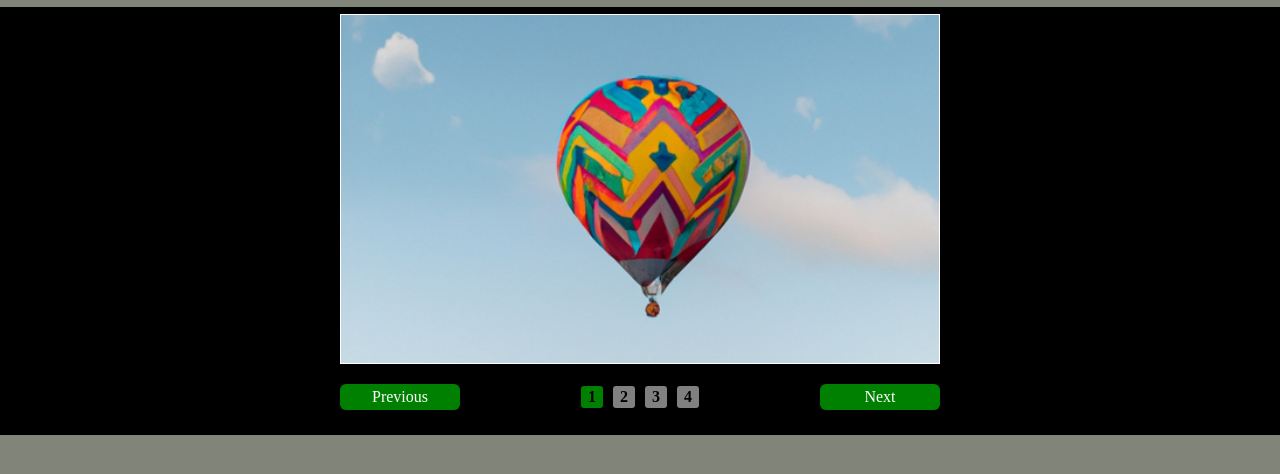
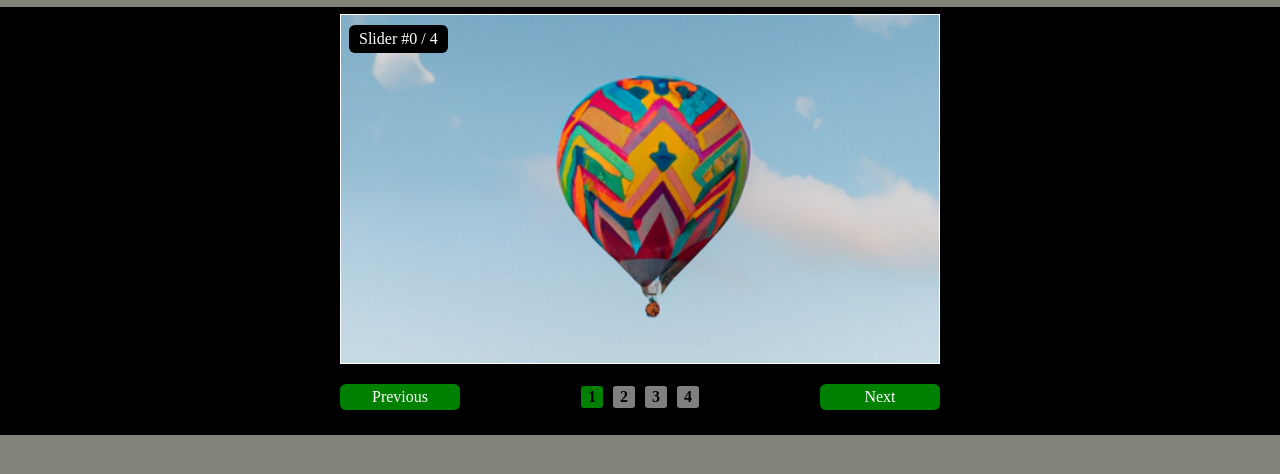
Before and after one commit to MilouMohamed/JavaScript, a website: page PROJECTS/Slider/index_Slider.html in a window 1280 px wide. Both pictures are taken after a click on the element "Previous". Shown: the part 56-530 px from the top of the page. Drawn offline with Linux system fonts and the light colour scheme.

Commit message:
Add files via upload

```diff
--- a/PROJECTS/Slider/Slider_Css.css
+++ b/PROJECTS/Slider/Slider_Css.css
@@ -33,6 +33,7 @@ body {
     padding: 5px 10px;
     border-radius: 6px;
     width: max-content;
+    z-index: 10;
 }
 
 .slider-container img {
--- a/PROJECTS/Slider/Slider_Script.js
+++ b/PROJECTS/Slider/Slider_Script.js
@@ -3,36 +3,39 @@ window.onload = () => {
   let span_Pev = document.querySelector(".next");
   let lesImaes = document.querySelectorAll(".slider-container img");
   let pgCre = document.querySelector(".paginations");
+  let span_slide_nbr = document.getElementById("number-sider");
 
   // Les options
   let currentSlide = 0;
   lesImaes[currentSlide].className = "active";
+
   span_Next.style.cursor = "no-drop";
   let nbrImg = lesImaes.length;
+
+  span_slide_nbr.innerHTML = `Slider #${+currentSlide + 1} / ${nbrImg}`;
   addPagination();
   fun_pagination();
 
   span_Pev.onclick = () => {
     ++currentSlide;
-    prev_Next_Slider("P",null);
+    prev_Next_Slider("P", null);
   };
 
   span_Next.onclick = () => {
     --currentSlide;
-    prev_Next_Slider("M",null);
+    prev_Next_Slider("M", null);
   };
 
-    pgCre.addEventListener("click",slider_on_click);
+  pgCre.addEventListener("click", slider_on_click);
 
+  function prev_Next_Slider(sign, pagin) {
+    if (pagin) currentSlide = pagin;
 
-  function prev_Next_Slider(sign,pagin) {
-
-    if(pagin) currentSlide=pagin;
+    span_slide_nbr.innerHTML = `Slider #${+currentSlide + 1} / ${nbrImg}`;
 
     fun_pagination();
     span_Pev.style.cursor = "pointer";
     span_Next.style.cursor = "pointer";
-
 
     if (sign === "P" && currentSlide >= nbrImg - 1) {
       currentSlide = nbrImg - 1;
@@ -53,18 +56,28 @@ window.onload = () => {
   }
 
   function fun_pagination() {
-    let lesPaginat = document.querySelectorAll(".paginations .ul-pagin li");
 
+    if (currentSlide >= 0 && currentSlide < nbrImg) {
+      let li_s = Array.from(pgCre.children[0].children);
+
+      li_s.forEach((li_elem) => {
+        li_elem.classList.remove("is-on");
+      });
+      li_s[currentSlide].classList.add("is-on");
+
+      /*
+      // let lesPaginat = document.querySelectorAll(".paginations .ul-pagin li");
     if (currentSlide >= 0 && currentSlide < nbrImg) {
       lesPaginat.forEach((li_peg) => {
         li_peg.classList.remove("is-on");
       });
       lesPaginat[currentSlide].classList.add("is-on");
     }
+    */
+    }
   }
 
   function addPagination() {
-
     pgCre.innerHTML = "";
     let ul_ = document.createElement("ul");
     ul_.className = "ul-pagin";
@@ -72,7 +85,7 @@ window.onload = () => {
     for (let index = 0; index < nbrImg; index++) {
       let li_ = document.createElement("li");
       li_.innerHTML = index + 1;
-      li_.dataset.iidd=index;
+      li_.dataset.iidd = index;
       if (index === 0) li_.className = "is-on";
 
       ul_.appendChild(li_);
@@ -80,11 +93,9 @@ window.onload = () => {
     pgCre.appendChild(ul_);
   }
 
-function slider_on_click(eve){
-currentSlide=eve.target.dataset.iidd ;
-prev_Next_Slider("",currentSlide);
-    lesImaes[currentSlide].className = "active";
-}
-
+  function slider_on_click(eve) {
+    currentSlide = eve.target.dataset.iidd;
+    prev_Next_Slider("", currentSlide);
+  }
 };
 // Milou Med
```
